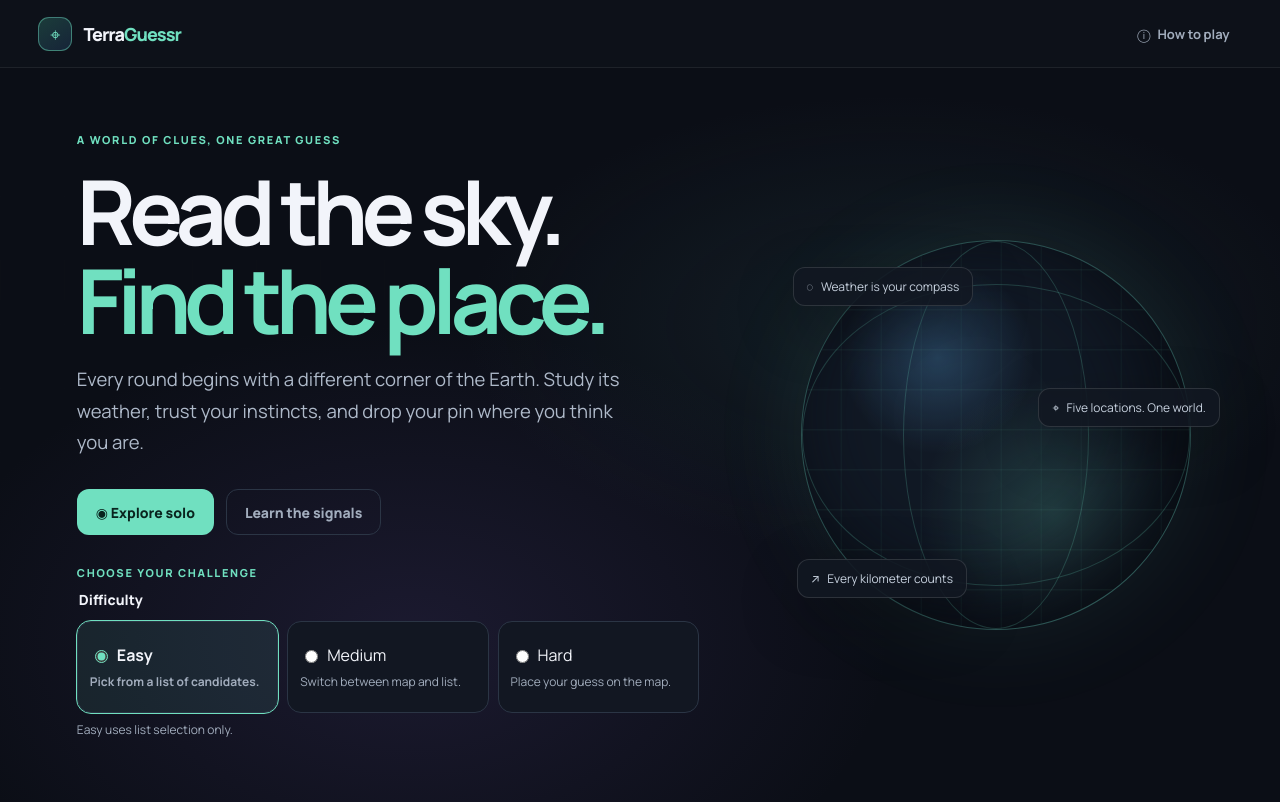
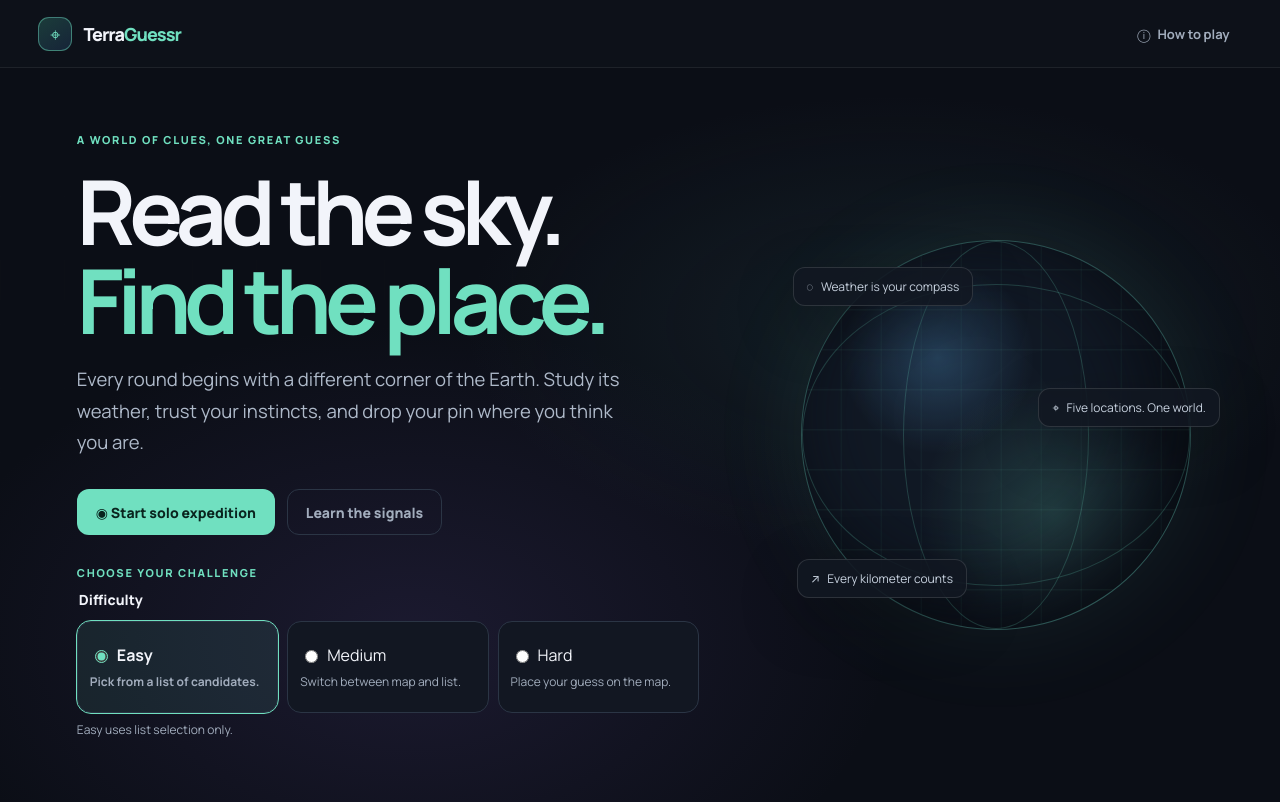
Before and after one commit to HWR-SE-Project/TerraGuessr, a React (Vite) app in the folder frontend/: page / in a window 1280 px wide. Built offline with nearby package versions, Linux system fonts and the light colour scheme.

Commit message:
fix: preserve solo start action label

```diff
--- a/frontend/src/App.tsx
+++ b/frontend/src/App.tsx
@@ -308,7 +308,7 @@ function AppShell({ dataSource }: AppShellProps) {
                 data-testid="start-game"
                 className="tg-button tg-button-primary"
               >
-                {busy ? 'Preparing expedition…' : '◉  Explore solo'}
+                {busy ? 'Preparing expedition…' : '◉  Start solo expedition'}
               </button>
                 <button type="button" onClick={() => setTutorialOpen(true)} data-testid="hero-tutorial" className="tg-button tg-button-quiet">Learn the signals</button>
               </div>
```
